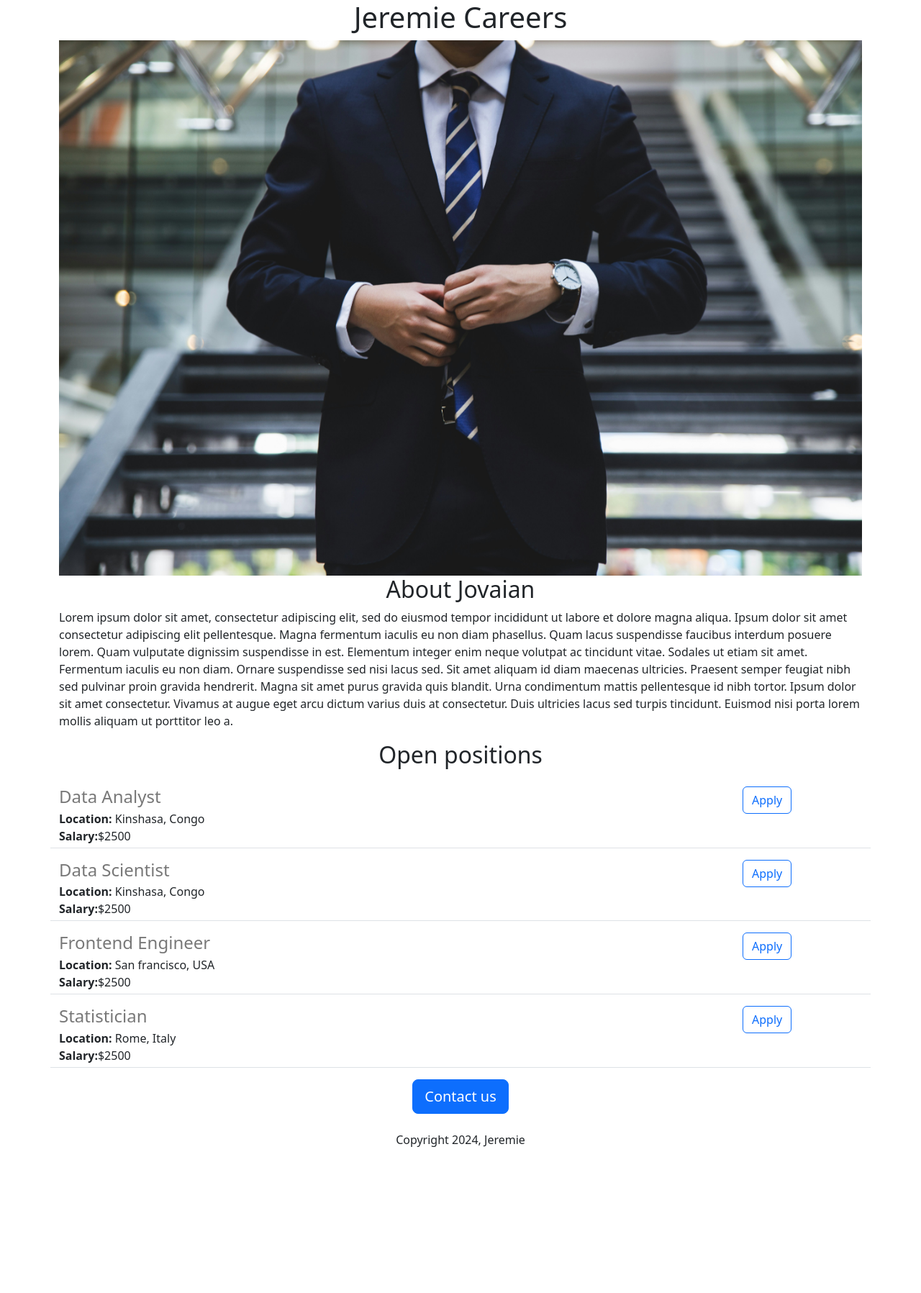
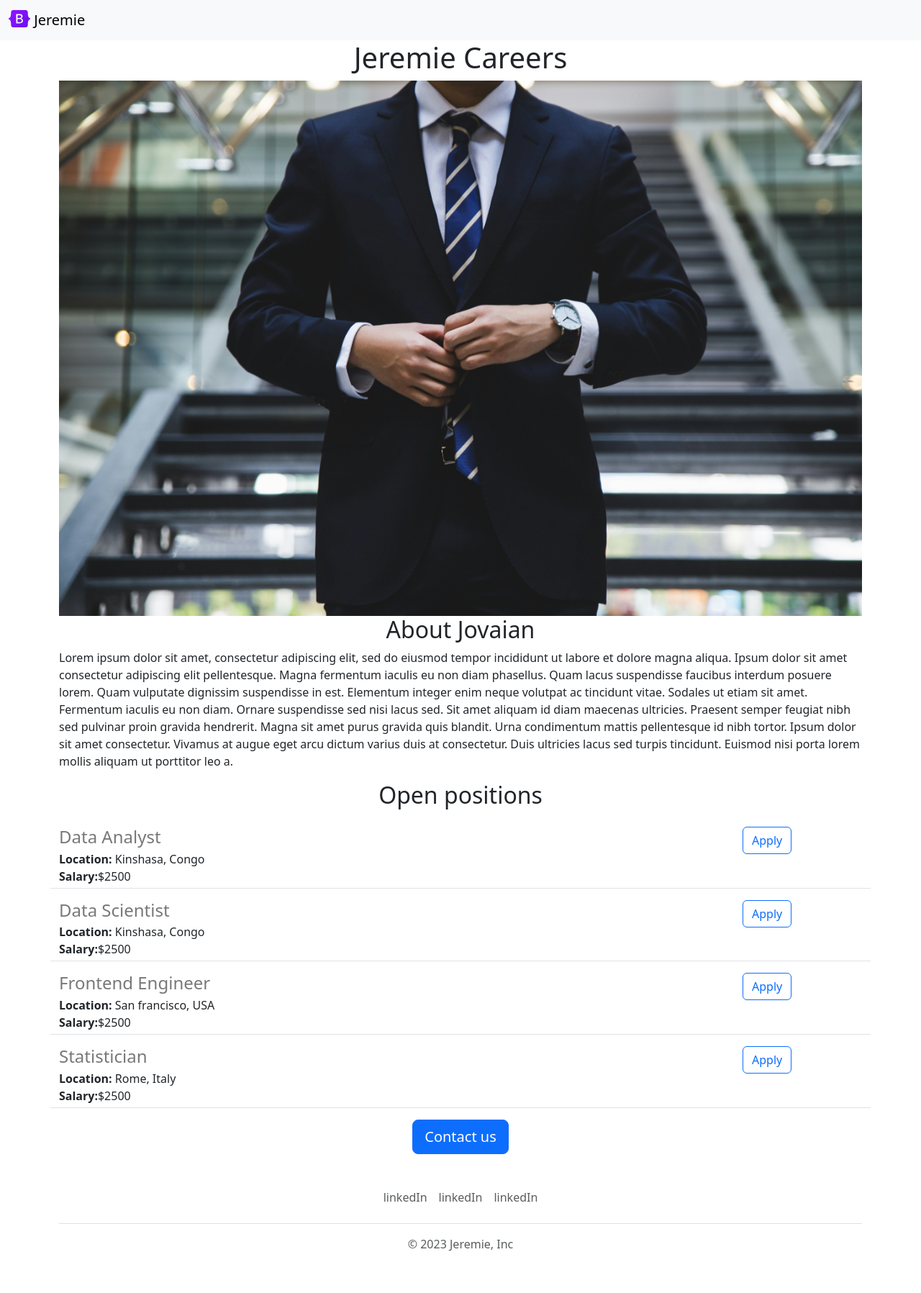
Before and after one commit to jnlandu/flask-project, a Flask app: page / in a window 1280 px wide. Shown: the whole page at 72% size. Before the commit the page ends 1594 px from the top, so only its background shows below. Run offline with Flask 3, Linux system fonts and the light colour scheme.

Commit message:
requirements, footer and navbar added

```diff
--- /dev/null
+++ b/templates/footer.html
@@ -0,0 +1,15 @@
+<div class="container">
+<footer class="py-3 my-4">
+  <ul class= "nav justify-content-center border-bottom pb-3 mb-3">
+    <li class="nav-item"><a target="_blank" href ="https://www.linkedin.com/in/jeremie-m-a-a4a8a8a" class ="nav-link px-2 text-muted">linkedIn</a></li>
+     <li class="nav-item"><a target="_blank" href ="https://www.linkedin.com/in/jeremie-m-a-a4a8a8a" class ="nav-link px-2 text-muted">linkedIn</a></li>
+     <li class="nav-item"><a target="_blank" href ="https://www.linkedin.com/in/jeremie-m-a-a4a8a8a" class ="nav-link px-2 text-muted">linkedIn</a></li>
+  </ul>
+  <p class ="text-center text-muted">&copy; 2023 Jeremie, Inc</p>
+</footer>
+
+
+
+
+
+</div>
--- a/templates/home.html
+++ b/templates/home.html
@@ -36,6 +36,7 @@
   <link href="https://cdn.jsdelivr.net/npm/bootstrap@5.3.3/dist/css/bootstrap.min.css" rel="stylesheet" integrity="sha384-QWTKZyjpPEjISv5WaRU9OFeRpok6YctnYmDr5pNlyT2bRjXh0JMhjY6hW+ALEwIH" crossorigin="anonymous">
   </head>
     <body>
+      {% include 'nav.html' %}
     <!--  the body
     -->
   <div  class = "container"  id= "container">
@@ -74,9 +75,9 @@
     <button class ="btn btn-primary btn-lg"> Contact us
     </button>
 
-      <p class ="mt-4">
-        Copyright 2024, Jeremie
-      </p>
   </div>
+  </div>
+      {% include 'footer.html' %}
+    </div>
   </body>
 </html>
--- /dev/null
+++ b/templates/nav.html
@@ -0,0 +1,8 @@
+ <nav class="navbar bg-body-tertiary">
+   <div class="container-fluid">
+     <a class="navbar-brand" href="#">
+       <img src= "https://01350c0e-e59a-4611-aa87-db7eadcdf13e-00-3m8woh8shtwi0.picard.replit.dev/static/logo.svg" alt="Logo" width="30" height="24" class="d-inline-block align-text-top 56px">
+     Jeremie
+     </a>
+   </div>
+ </nav>
```
Also changed, not shown: static/logo.svg (added).
